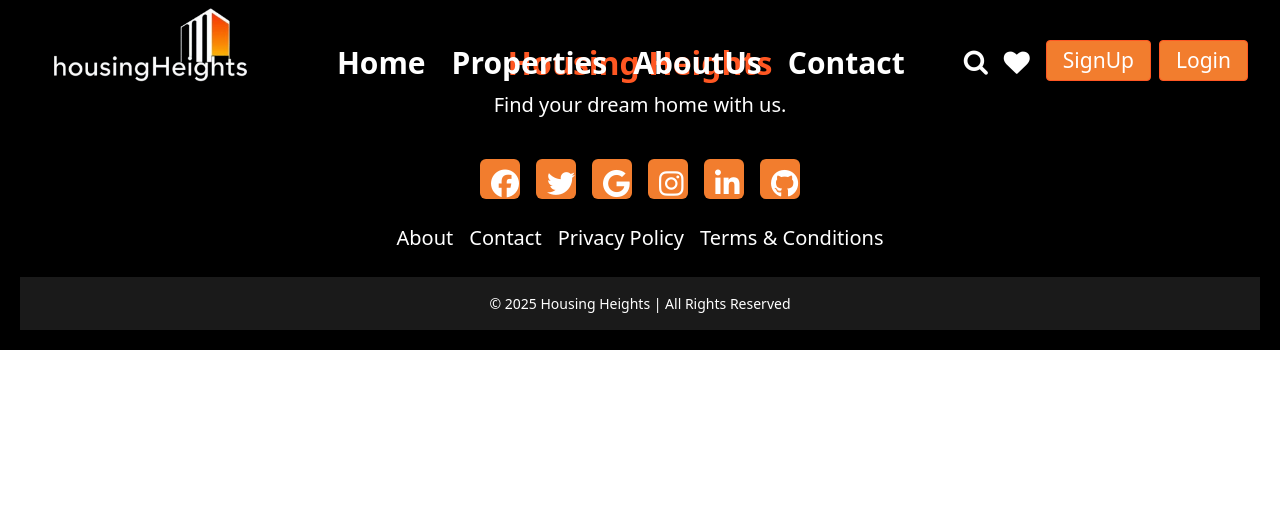
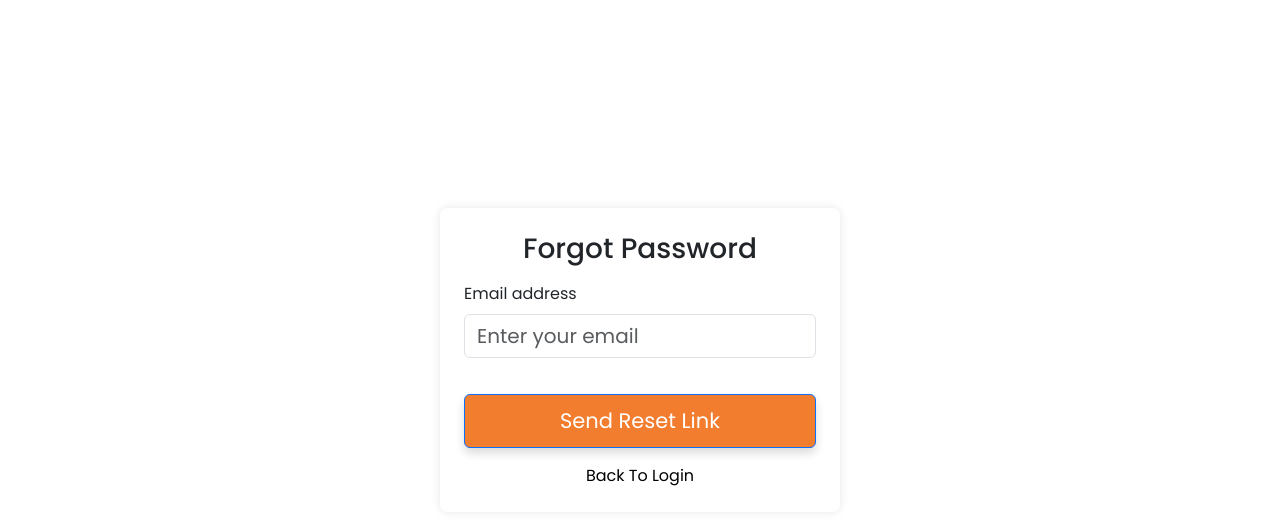
Before and after one commit to nitheeshniranjan/Housingheights, a React (Create React App) app: page /forgot-password in a window 1280 px wide. Shown: the top 524 px of the page. Built offline with nearby package versions, Linux system fonts and the light colour scheme.

Commit message:
added forogt password and reset componens

```diff
--- a/package.json
+++ b/package.json
@@ -27,6 +27,7 @@
     "leaflet": "^1.9.4",
     "react": "^18.3.1",
     "react-apexcharts": "^1.7.0",
+    "react-bootstrap": "^2.10.9",
     "react-dom": "^18.3.1",
     "react-icons": "^5.4.0",
     "react-leaflet": "^4.2.1",
--- a/src/App.js
+++ b/src/App.js
@@ -3,17 +3,18 @@ import Pages from "./components/pages/Pages";
 import Header from "./components/common/header/Header";
 import SignUp from "./components/SignUp/SignUp";
 import Login from "./components/login/Login";
+import ForgotPassword from "./components/login/ForgotPassword";
 import Footer from "./components/common/footer/Footer";
 import Home from "./components/home/Home";
 import 'font-awesome/css/font-awesome.min.css';
-
+import "bootstrap/dist/css/bootstrap.min.css";
 import "./App.css";
 
 function App() {
-  const location = useLocation();  // Get current page location
+  const location = useLocation();
 
   // Hide header & footer on these pages
-  const hideHeaderFooter = location.pathname === "/login" || location.pathname === "/signup";
+  const hideHeaderFooter = ["/login", "/signup", "/forgot-password"].includes(location.pathname);
 
   return (
     <>
@@ -22,6 +23,7 @@ function App() {
         <Route path="/*" element={<Pages />} />
         <Route path="/signup" element={<SignUp />} />
         <Route path="/login" element={<Login />} />
+        <Route path="/forgot-password" element={<ForgotPassword />} />
         <Route path="/home" element={<Home />} />
       </Routes>
       {!hideHeaderFooter && <Footer />}
--- /dev/null
+++ b/src/components/login/ForgotPassword.jsx
@@ -0,0 +1,57 @@
+import React, { useState } from "react";
+import { Container, Form, Button, Alert } from "react-bootstrap";
+import axios from "axios";
+import { Link } from "react-router-dom";
+
+const ForgotPassword = () => {
+  const [email, setEmail] = useState("");
+  const [message, setMessage] = useState("");
+  const [error, setError] = useState("");
+
+  const handleSubmit = async (e) => {
+    e.preventDefault();
+
+    if (!email) {
+      setError("Please enter your email.");
+      return;
+    }
+
+    try {
+      await axios.post("http://localhost:8080/auth/forgot-password", { email });
+      setMessage("A reset link has been sent to your email.");
+      setError("");
+    } catch (error) {
+      setError("Error: " + error.response.data.message);
+    }
+  };
+
+  return (
+    <Container className="d-flex justify-content-center align-items-center vh-100">
+      <div className="w-100 p-4" style={{ maxWidth: "400px", boxShadow: "0 0 10px rgba(0, 0, 0, 0.1)", borderRadius: "8px" }}>
+        <h3 className="text-center mb-3">Forgot Password</h3>
+        {message && <Alert variant="success">{message}</Alert>}
+        {error && <Alert variant="danger">{error}</Alert>}
+        <Form onSubmit={handleSubmit}>
+          <Form.Group controlId="formEmail">
+            <Form.Label>Email address</Form.Label>
+            <Form.Control
+              type="email"
+              placeholder="Enter your email"
+              value={email}
+              onChange={(e) => setEmail(e.target.value)}
+              required
+            />
+          </Form.Group>
+          <Button variant="primary" type="submit" className="w-100 mt-3">
+            Send Reset Link
+          </Button>
+        </Form>
+        <div className="text-center mt-3">
+          <Link to="/login">Back to Login</Link>
+        </div>
+      </div>
+    </Container>
+  );
+};
+
+export default ForgotPassword;
--- a/src/components/login/Login.jsx
+++ b/src/components/login/Login.jsx
@@ -27,20 +27,6 @@ const Login = () => {
     }
   };
 
-  // Handle Forgot Password
-  const handleForgotPassword = async () => {
-    if (!email) {
-      alert("Please enter your email first!");
-      return;
-    }
-    try {
-      await axios.post("http://localhost:8080/auth/forgot-password", { email });
-      alert("Password reset link sent! Check your email.");
-    } catch (error) {
-      alert("Error: " + error.response.data.message);
-    }
-  };
-
   return (
     <div className="signup-container">
       <div className="signup-left">
@@ -63,9 +49,9 @@ const Login = () => {
         </form>
 
         <div className="social-login">
-          <button className="forgot-password-btn" onClick={handleForgotPassword}>
+          <Link to="/forgot-password" className="forgot-password-btn">
             Forgot Password?
-          </button>
+          </Link>
         </div>
 
         <p>Don't have an account? <Link to="/signup" className="signup-link">Sign Up</Link></p>
```
Also changed, not shown: src/components/login/ResetPassword.jsx (added, +69 -0 lines), 1 other file (tests, documents, lock files or other folders).
